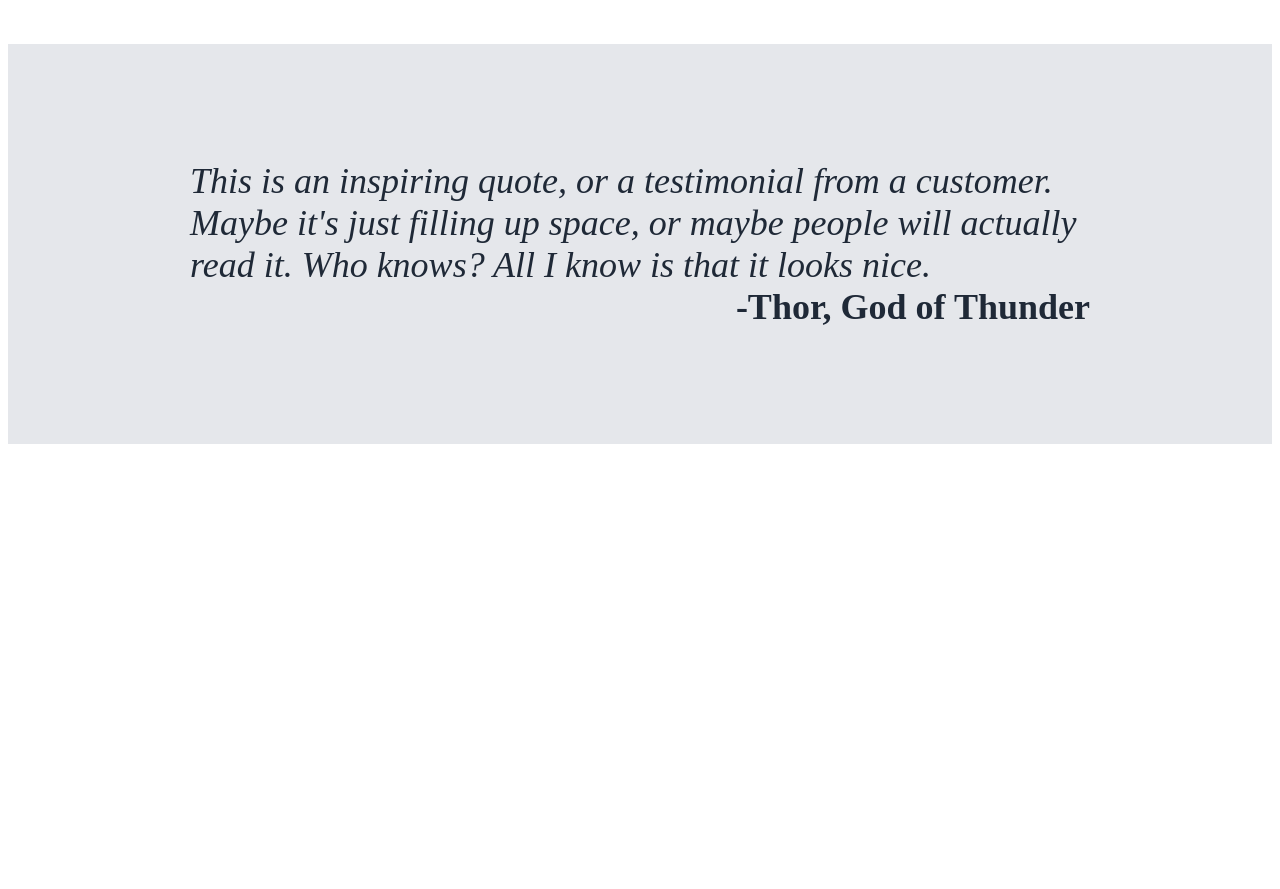
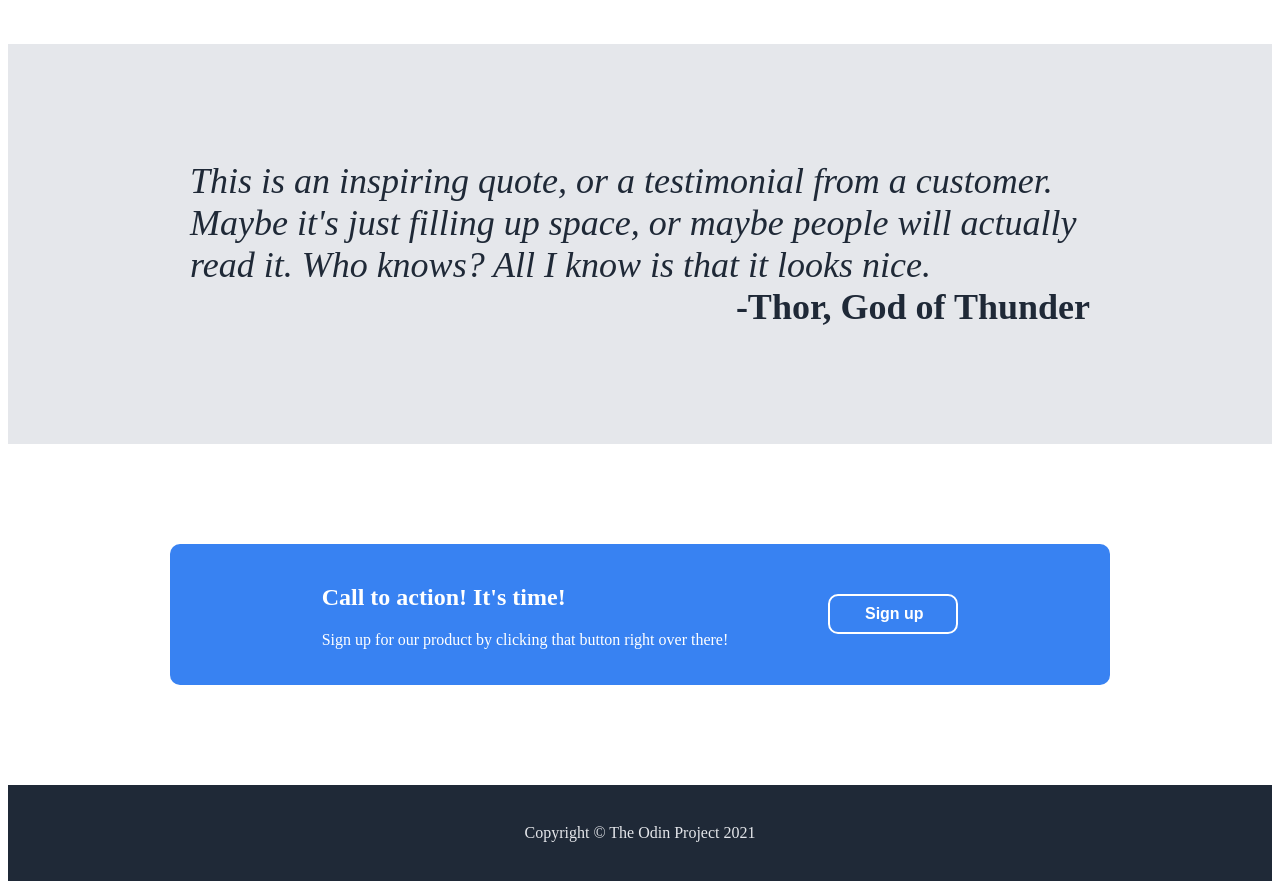
Before and after one commit to HojarascaCrepitante/Landing-Page, a plain HTML site: page index.html in a window 1280 px wide. Shown: the part 840-1729 px from the top of the page. Before the commit the page ends 1292 px from the top, so only its background shows below. Drawn offline with Linux system fonts and the light colour scheme.

Commit message:
Finished the entire page, gotta fix some margins and text alignment, but is pretty close, had to clone the entire repository because of some corrupted files

```diff
--- a/index.html
+++ b/index.html
@@ -4,7 +4,7 @@
     <meta charset="UTF-8">
     <meta http-equiv="X-UA-Compatible" content="IE=edge">
     <meta name="viewport" content="width=device-width, initial-scale=1.0">
-    <title>Wellys</title>
+    <title>Restaurant?</title>
     <link rel="stylesheet" href="style.css">
 </head>
 <body>
@@ -12,12 +12,12 @@
     <div class="header">
       <div class="top">
         <div class="logo">
-          Wellys
+          Restaurant
      </div>
      <ul class="links">
-         <li><a href="google.com"></a>About</li>
-         <li><a href="google.com"></a>Gallery</li>
-         <li><a href="google.com"></a>Contact</li>
+         <li><a href="https://www.google.com"></a>About</li>
+         <li><a href="https://www.google.com"></a>Gallery</li>
+         <li><a href="https://www.google.com"></a>Contact</li>
      </ul>
     </div>
    <div class="globalHeader">
@@ -42,9 +42,21 @@
   </div>
 
  <div class="quoteSection">
+  <div class="quote"><p><i>This is an inspiring quote, or a testimonial from a customer. Maybe it's just filling up space, or maybe people will actually read it. Who knows? All I know is that it looks nice.</i><b>-Thor, God of Thunder</b></p></div>
+</div>
 
-  <div class="quote"><p><i>This is an inspiring quote, or a testimonial from a customer. Maybe it's just filling up space, or maybe people will actually read it. Who knows? All I know is that it looks nice.</i><b>-Thor, God of Thunder</b></p></div>
+<div class="action">
+ <div class="squareContainer">
+  <div class="text">
+   <h2>Call to action! It's time!</h2>
+   <p>Sign up for our product by clicking that button right over there!</p>
+ </div>
+  <button class="signup2">Sign up</button>
+ </div>
+</div>
 
- </div>
+<div class="footer">
+    <p>Copyright &copy; The Odin Project 2021</p>
+</div>
 
 </body>
--- a/style.css
+++ b/style.css
@@ -74,15 +74,17 @@ img{
 
 button.signup{
     background-color: #3882F2;
-    width: max-content;
-    border-color:#3882F2;
-    border-radius: 15px;
-    padding-left: 20px;
-    padding-right: 20px;
+    padding-left: 8px;
+    border-radius: 10px;
+    width: 130px;
     height: 40px;
     color: white;
     font-weight: 700;
     margin: 0%;
+    border-style: none;
+    font-size:medium;
+
+
 }
 
 .Info h2{
@@ -139,8 +141,58 @@ button.signup{
 }
 .quoteSection i{
     text-align: left;
+    font-style:italic;
 }
 
 .quote{
     width:900px;
 }
+
+.action{
+     display: flex;
+     justify-content: center;
+     align-items: center;
+     margin: 100px;
+}
+
+.squareContainer{
+    display: flex;
+    background-color: #3882F2;
+    width: 900px;
+    justify-content: center;
+    align-items: center;
+    padding: 20px;
+    border-style: none;
+    border-radius: 10px;
+}
+
+.signup2{
+    background-color: #3882F2;
+    padding-left: 8px;
+    border-radius: 10px;
+    width: 130px;
+    height: 40px;
+    color: white;
+    font-weight: 700;
+    margin: 0%;
+    border-style: solid;
+    font-size:medium;
+    border-color: white;
+    margin-left: 50px;
+}
+
+.text{
+    color: white;
+    padding-right: 50px;
+}
+
+.footer{
+    display: flex;
+    text-align: center;
+    color: #E5E7EB;
+    background-color:#1F2937;
+    height: 80px;
+    align-items: center;
+    justify-content: center;
+    padding: 8px;
+}
```
Also changed, not shown: 1 other file.
